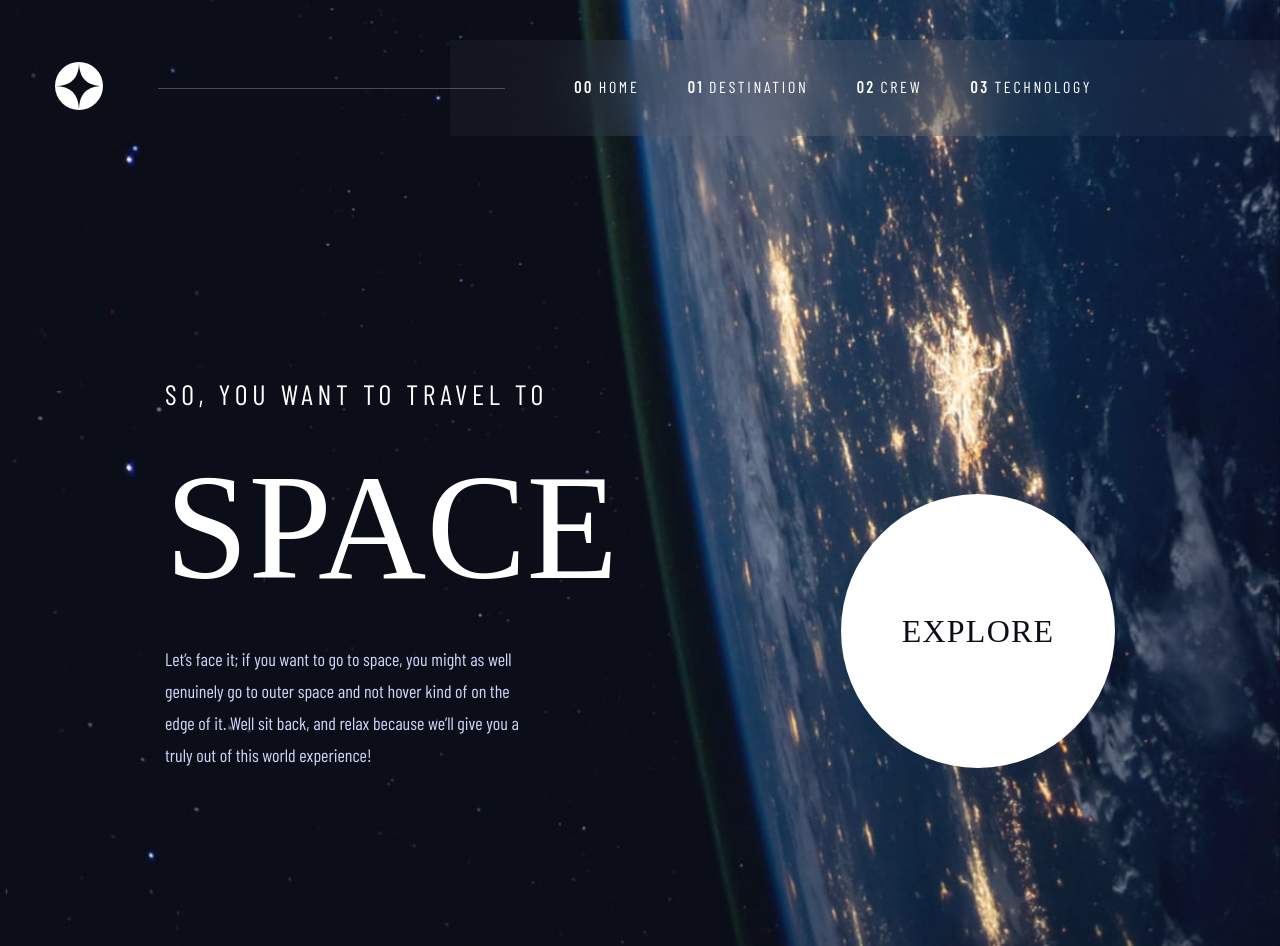
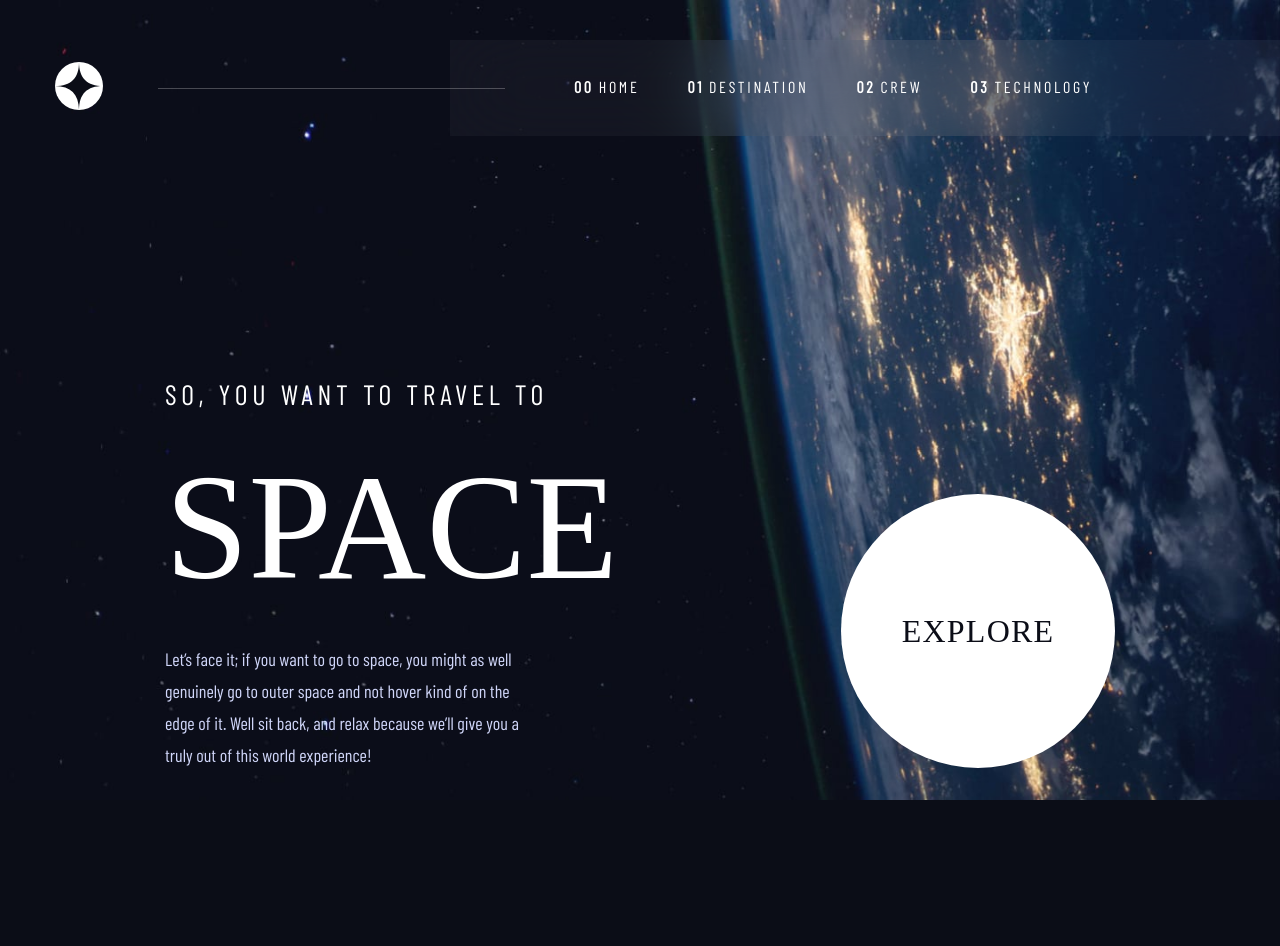
Before and after one commit to 13NOONE37/Space-tourism, a React (Vite) app: page / in a window 1280 px wide. Built offline with nearby package versions, Linux system fonts and the light colour scheme; a web font is replaced by a local one.

Commit message:
background fixed for firefox which does not support css has pseudo class

```diff
--- a/src/components/header/Header.module.css
+++ b/src/components/header/Header.module.css
@@ -124,7 +124,7 @@ body {
 
 @media screen and (min-width: 1100px) {
   body {
-    padding-top: 212px;
+    padding-top: 212px !important;
   }
   /* desktop */
   .header {
--- a/src/config.css
+++ b/src/config.css
@@ -46,3 +46,15 @@ body {
 /* Handle on hover */
 ::-webkit-scrollbar-thumb:hover {
 }
+.backgrounds {
+  position: fixed;
+  left: 0;
+  top: 0;
+  width: 100vw;
+  height: 100vh;
+  z-index: -1;
+}
+.backgrounds img {
+  width: 100%;
+  height: 100%;
+}
--- a/src/pages/crew/Crew.jsx
+++ b/src/pages/crew/Crew.jsx
@@ -1,5 +1,10 @@
-import React, { useState } from 'react';
+import React, { useEffect, useState } from 'react';
 import styles from './Crew.module.css';
+
+import Image1 from '../../assets/crew/background-crew-mobile.jpg';
+import Image2 from '../../assets/crew/background-crew-tablet.jpg';
+import Image3 from '../../assets/crew/background-crew-desktop.jpg';
+
 import Person1 from '../../assets/crew/image-douglas-hurley.webp';
 import Person2 from '../../assets/crew/image-mark-shuttleworth.webp';
 import Person3 from '../../assets/crew/image-victor-glover.webp';
@@ -8,9 +13,24 @@ import Person4 from '../../assets/crew/image-anousheh-ansari.webp';
 import data from '../../assets/data.json';
 
 export default function Crew() {
+  useEffect(() => {
+    document.body.classList.add(styles['body--crew']);
+
+    return () => {
+      document.body.classList.remove(styles['body--crew']);
+    };
+  }, []);
   const [currentCrew, setCurrentCrew] = useState(0);
 
   return (
+    <>
+      <div className="backgrounds">
+        <picture>
+          <source srcSet={Image3} media="(min-width: 1100px)" loading="lazy" />
+          <source srcSet={Image2} media="(min-width: 375px)" loading="lazy" />
+          <img src={Image1} alt="Background Image" loading="eager" />
+        </picture>
+      </div>
       <main className={styles.crew}>
         <h1 className={styles['heading--1']}>
           <span className={styles['heading--1__gray']}>02</span>
@@ -74,5 +94,6 @@ export default function Crew() {
             ),
         )}
       </main>
+    </>
   );
 }
--- a/src/pages/crew/Crew.module.css
+++ b/src/pages/crew/Crew.module.css
@@ -1,16 +1,3 @@
-body:has(.crew) {
-  background-image: url('../../assets/crew/background-crew-mobile.jpg');
-}
-@media screen and (min-width: 375px) {
-  body:has(.crew) {
-    background-image: url('../../assets/crew/background-crew-tablet.jpg');
-  }
-}
-@media screen and (min-width: 1100px) {
-  body:has(.crew) {
-    background-image: url('../../assets/crew/background-crew-desktop.jpg');
-  }
-}
 .crew {
   width: 100%;
   display: flex;
@@ -130,7 +117,7 @@ body:has(.crew) {
 }
 
 @media screen and (min-width: 560px) {
-  body:has(.crew) {
+  .body--crew {
     padding-top: 136px;
   }
 
@@ -181,7 +168,7 @@ body:has(.crew) {
 }
 
 @media screen and (min-width: 1300px) {
-  body:has(.crew) {
+  .body--crew {
     padding-top: 212px;
   }
   .crew {
--- a/src/pages/desination/Destination.jsx
+++ b/src/pages/desination/Destination.jsx
@@ -1,5 +1,10 @@
-import React, { useState } from 'react';
+import React, { useEffect, useState } from 'react';
 import styles from './Destination.module.css';
+
+import Image1 from '../../assets/destination/background-destination-mobile.jpg';
+import Image2 from '../../assets/destination/background-destination-tablet.jpg';
+import Image3 from '../../assets/destination/background-destination-desktop.jpg';
+
 import MoonImage from '../../assets/destination/image-moon.webp';
 import MarsImage from '../../assets/destination/image-mars.webp';
 import EuropaImage from '../../assets/destination/image-europa.webp';
@@ -8,9 +13,25 @@ import TitanImage from '../../assets/destination/image-titan.webp';
 import data from '../../assets/data.json';
 
 export default function Destination() {
+  useEffect(() => {
+    document.body.classList.add(styles['body--destination']);
+
+    return () => {
+      document.body.classList.remove(styles['body--destination']);
+    };
+  }, []);
+
   const [currentDestination, setCurrentDestination] = useState(0);
 
   return (
+    <>
+      <div className="backgrounds">
+        <picture>
+          <source srcSet={Image3} media="(min-width: 1100px)" loading="lazy" />
+          <source srcSet={Image2} media="(min-width: 375px)" loading="lazy" />
+          <img src={Image1} alt="Background Image" loading="eager" />
+        </picture>
+      </div>
       <main className={styles.destination}>
         <h1 className={styles['destination--heading--1']}>
           <span className={styles['destination--heading--1__gray']}>01</span>
@@ -80,5 +101,6 @@ export default function Destination() {
             ),
         )}
       </main>
+    </>
   );
 }
--- a/src/pages/desination/Destination.module.css
+++ b/src/pages/desination/Destination.module.css
@@ -1,16 +1,3 @@
-body:has(.destination) {
-  background-image: url('../../assets/destination/background-destination-mobile.jpg');
-}
-@media screen and (min-width: 375px) {
-  body:has(.destination) {
-    background-image: url('../../assets/destination/background-destination-tablet.jpg');
-  }
-}
-@media screen and (min-width: 1100px) {
-  body:has(.destination) {
-    background-image: url('../../assets/destination/background-destination-desktop.jpg');
-  }
-}
 .destination {
   width: 100%;
   display: grid;
@@ -173,7 +160,7 @@ body:has(.destination) {
   margin-top: 12px;
 }
 @media screen and (min-width: 560px) {
-  body:has(.destination) {
+  .body--destination {
     padding-top: 136px;
   }
   .destination--heading--1 {
@@ -217,7 +204,7 @@ body:has(.destination) {
 }
 
 @media screen and (min-width: 1100px) {
-  body:has(.destination) {
+  .body--destination {
     padding-top: 212px;
   }
   .destination {
--- a/src/pages/home/Home.jsx
+++ b/src/pages/home/Home.jsx
@@ -1,11 +1,32 @@
-import React from 'react';
+import React, { useEffect } from 'react';
 import styles from './Home.module.css';
 import { NavLink } from 'react-router-dom';
 
+import Image1 from '../../assets/home/background-home-mobile.jpg';
+import Image2 from '../../assets/home/background-home-tablet.jpg';
+import Image3 from '../../assets/home/background-home-desktop.jpg';
 export default function Home() {
+  useEffect(() => {
+    document.body.classList.add(styles['body--home']);
+
+    return () => {
+      document.body.classList.remove(styles['body--home']);
+    };
+  }, []);
+
   return (
+    <>
+      <div className="backgrounds">
+        <picture>
+          <source srcSet={Image3} media="(min-width: 1100px)" loading="lazy" />
+          <source srcSet={Image2} msedia="(min-width: 375px)" loading="lazy" />
+          <img src={Image1} alt="Background Image" loading="eager" />
+        </picture>
+      </div>
       <main className={styles.home}>
-      <h1 className={styles['home--heading--1']}>So, you want to travel to</h1>
+        <h1 className={styles['home--heading--1']}>
+          So, you want to travel to
+        </h1>
         <h2 className={styles['home--heading--2']}>Space</h2>
         <p className={styles['home--paragraph']}>
           Let’s face it; if you want to go to space, you might as well genuinely
@@ -17,5 +38,6 @@ export default function Home() {
           Explore
         </NavLink>
       </main>
+    </>
   );
 }
--- a/src/pages/home/Home.module.css
+++ b/src/pages/home/Home.module.css
@@ -1,16 +1,3 @@
-body:has(.home) {
-  background-image: url('../../assets/home/background-home-mobile.jpg');
-}
-@media screen and (min-width: 375px) {
-  body:has(.home) {
-    background-image: url('../../assets/home/background-home-tablet.jpg');
-  }
-}
-@media screen and (min-width: 1100px) {
-  body:has(.home) {
-    background-image: url('../../assets/home/background-home-desktop.jpg');
-  }
-}
 @keyframes textShow {
   from {
     opacity: 0;
@@ -61,7 +48,7 @@ body:has(.home) {
   text-align: center;
   color: var(--primary);
   opacity: 0;
-  animation: textShow 0.75s 1.75s ease forwards;
+  animation: textShow 0.75s 0.25s ease forwards;
 }
 .home--cta {
   margin-top: 50px;
@@ -114,8 +101,8 @@ body:has(.home) {
   transform: translate(-50%, -50%) scale(1);
 }
 @media screen and (min-width: 560px) {
-  body:has(.home) {
-    padding-top: 202px;
+  .body--home {
+    padding-top: 202px !important;
   }
   .home > * {
     max-width: 450px;
--- a/src/pages/technology/Technology.jsx
+++ b/src/pages/technology/Technology.jsx
@@ -1,5 +1,10 @@
-import React, { useState } from 'react';
+import React, { useEffect, useState } from 'react';
 import styles from './Technology.module.css';
+
+import Image1 from '../../assets/technology/background-technology-mobile.jpg';
+import Image2 from '../../assets/technology/background-technology-tablet.jpg';
+import Image3 from '../../assets/technology/background-technology-desktop.jpg';
+
 import Technology1Landscape from '../../assets/technology/image-launch-vehicle-landscape.jpg';
 import Technology1Portrait from '../../assets/technology/image-launch-vehicle-portrait.jpg';
 import Technology2Landscape from '../../assets/technology/image-space-capsule-landscape.jpg';
@@ -10,9 +15,25 @@ import Technology3Portrait from '../../assets/technology/image-spaceport-portrai
 import data from '../../assets/data.json';
 
 export default function Technology() {
+  useEffect(() => {
+    document.body.classList.add(styles['body--technology']);
+
+    return () => {
+      document.body.classList.remove(styles['body--technology']);
+    };
+  }, []);
+
   const [currentTechnology, setCurrentTechnology] = useState(0);
 
   return (
+    <>
+      <div className="backgrounds">
+        <picture>
+          <source srcSet={Image3} media="(min-width: 1100px)" loading="lazy" />
+          <source srcSet={Image2} media="(min-width: 375px)" loading="lazy" />
+          <img src={Image1} alt="Background Image" loading="eager" />
+        </picture>
+      </div>
       <main className={styles.technology}>
         <h1 className={styles['heading--1']}>
           <span className={styles['heading--1__gray']}>03</span>
@@ -108,5 +129,6 @@ export default function Technology() {
             ),
         )}
       </main>
+    </>
   );
 }
--- a/src/pages/technology/Technology.module.css
+++ b/src/pages/technology/Technology.module.css
@@ -1,16 +1,3 @@
-body:has(.technology) {
-  background-image: url('../../assets/technology/background-technology-mobile.jpg');
-}
-@media screen and (min-width: 375px) {
-  body:has(.technology) {
-    background-image: url('../../assets/technology/background-technology-tablet.jpg');
-  }
-}
-@media screen and (min-width: 1100px) {
-  body:has(.technology) {
-    background-image: url('../../assets/technology/background-technology-desktop.jpg');
-  }
-}
 .technology {
   width: 100%;
   display: grid;
@@ -122,7 +109,7 @@ body:has(.technology) {
 }
 
 @media screen and (min-width: 560px) {
-  body:has(.technology) {
+  .body--technology {
     padding-top: 136px;
   }
   .dotes {
@@ -164,7 +151,7 @@ body:has(.technology) {
 }
 
 @media screen and (min-width: 1100px) {
-  body:has(.technology) {
+  .body--technology {
     padding-top: 212px;
   }
   .technology {
```
Lines whose indentation alone changed are shown as unchanged.
